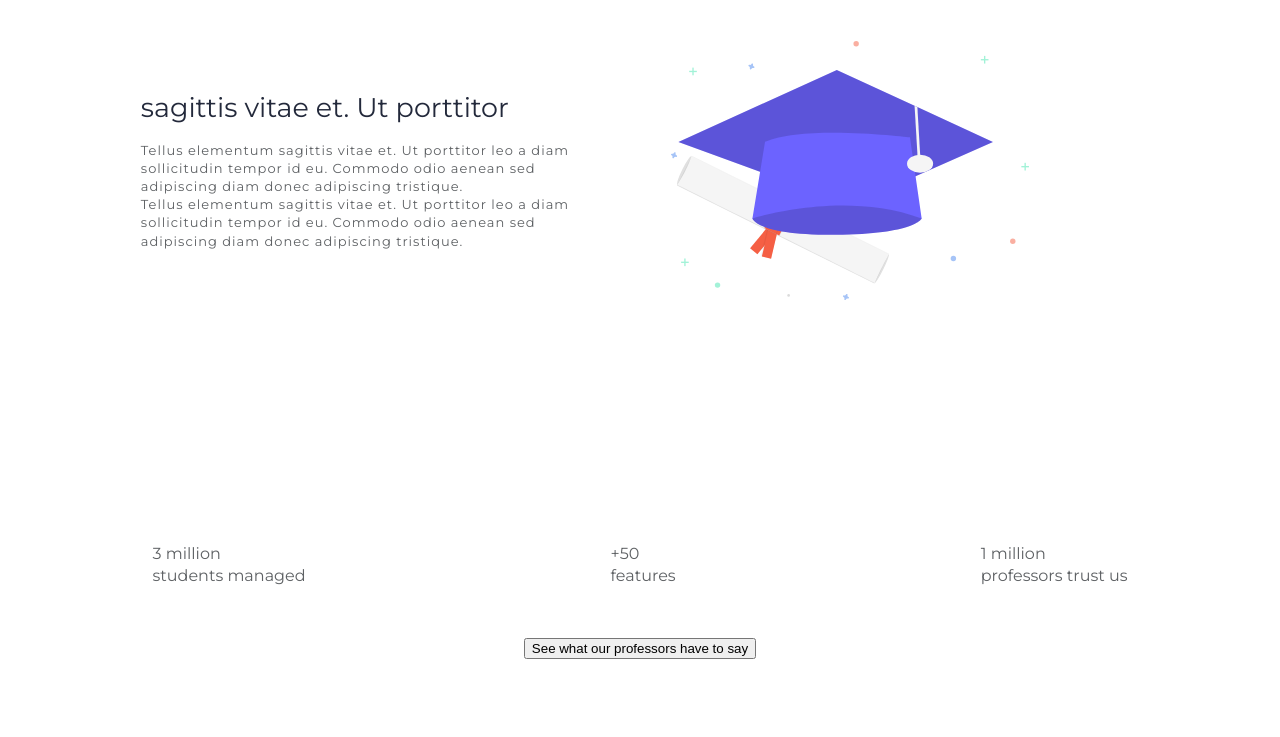
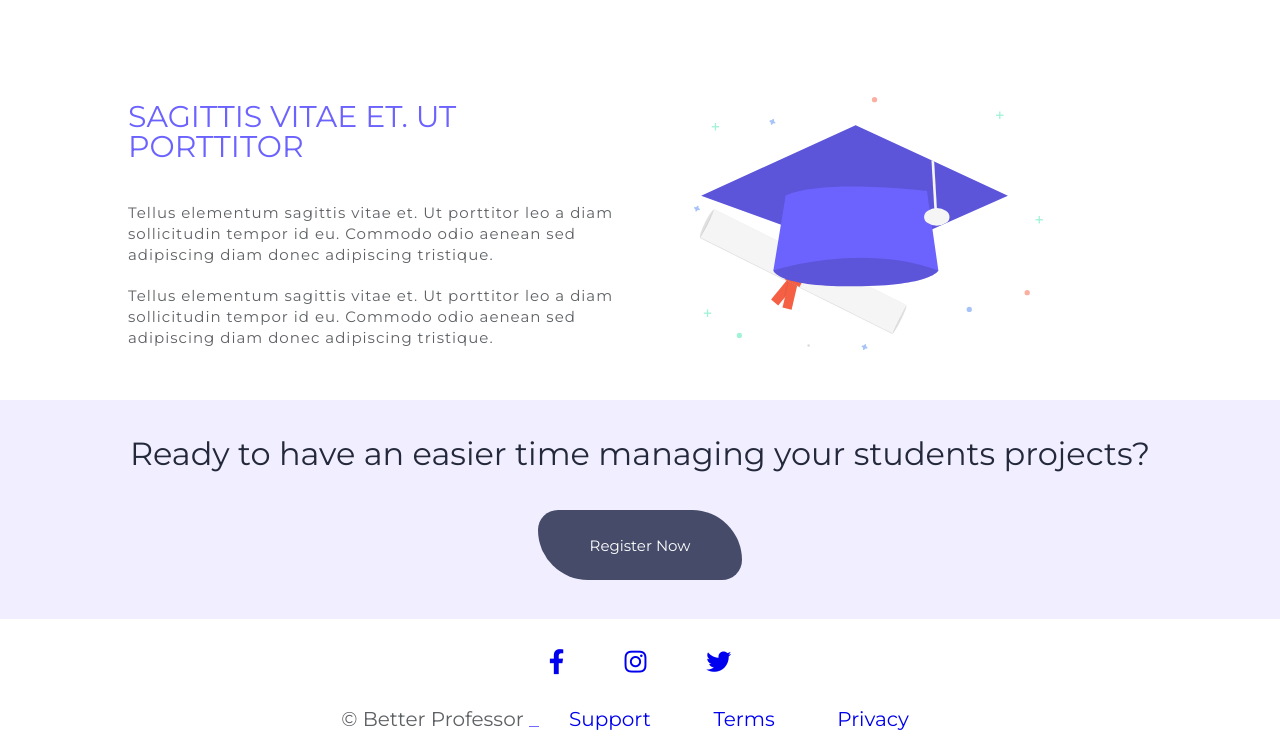
Before and after one commit to BW-Better-Professor-App1/Marketing-Page, a plain HTML site: page index.html in a window 1280 px wide. Shown: the part 1735-2472 px from the top of the page. Drawn offline with Linux system fonts and the light colour scheme.

Commit message:
styles mostly completed for landing. subject to change

```diff
--- a/index.html
+++ b/index.html
@@ -21,9 +21,9 @@
       <h1>Better Professor <span>_</span></h1>
       <nav>
         <div class="nav-left">
+          <a href="#">Partners</a>
+          <a href="#">Solution</a>
           <a href="#">Pricing</a>
-          <a href="#">Uni Partners</a>
-          <a href="#">Solution</a>
         </div>
         <div class="nav-right">
           <a href="#">Login</a>
@@ -37,15 +37,16 @@
           <div class="cta-container">
             <div class="cta-text">
               <h2>
-                The <span>easiest</span> way to keep track of
-                your students projects
+                The <span>easiest</span> way to keep track of your students
+                projects
               </h2>
               <p>
-                All the importatant dates and automatic reminders kept in our app!
+                All the importatant dates and automatic reminders kept in our
+                app!
               </p>
             </div>
             <div class="cta-img">
-              <img src="./img/undraw_Working_oh83.svg" alt="">
+              <img src="./img/undraw_Working_oh83.svg" alt="" />
             </div>
           </div>
           <div class="cta-btn">
@@ -97,7 +98,7 @@
             <img src="./img/undraw_teacher_35j2.svg" alt="" />
           </div>
           <div class="student-text">
-            <h4>sagittis vitae et. Ut porttitor</h4>
+            <h2>sagittis vitae et. Ut porttitor</h2>
             <p>
               Tellus elementum sagittis vitae et. Ut porttitor leo a diam
               sollicitudin tempor id eu. Commodo odio aenean sed adipiscing diam
@@ -112,7 +113,7 @@
         </div>
         <div class="success-descript">
           <div class="student-text">
-            <h4>sagittis vitae et. Ut porttitor</h4>
+            <h2>sagittis vitae et. Ut porttitor</h2>
             <p>
               Tellus elementum sagittis vitae et. Ut porttitor leo a diam
               sollicitudin tempor id eu. Commodo odio aenean sed adipiscing diam
@@ -130,30 +131,10 @@
         </div>
       </section>
       <section class="reviews">
-        <div class="review-item-container">
-          <div class="item">
-            <p>3 million</p>
-            <p>students managed</p>
-          </div>
-          <div class="item">
-            <p>+50</p>
-            <p>features</p>
-          </div>
-          <div class="item">
-            <p>1 million</p>
-            <p>professors trust us</p>
-          </div>
-        </div>
-        <div class="reviews-btn">
-          <button>See what our professors have to say</button>
-        </div>
         <div class="join-now">
-          <div class="join-img">
-            <img src="./img/undraw_server_cluster_jwwq.svg" alt="" />
-          </div>
-          <h2>Ready to have an easier time managing your students?</h2>
+          <h2>Ready to have an easier time managing your students projects?</h2>
           <div class="register-btn">
-            <button>Register</button>
+            <button>Register Now</button>
           </div>
         </div>
       </section>
@@ -165,8 +146,9 @@
             <a href="#"><i class="fab fa-twitter"></i></a>
           </div>
           <div class="legal-container">
-            <p>Better Professor &copy;</p>
+            <p>&copy; Better Professor <span>_</span></p>
             <div class="legal-links">
+              <a href="#">Support</a>
               <a href="#">Terms</a>
               <a href="#">Privacy</a>
             </div>
--- a/less/home-page.less
+++ b/less/home-page.less
@@ -1,6 +1,5 @@
 header {
   .cta {
-    margin-top: -3rem;
     margin-bottom: -10rem;
     display: flex;
     flex-direction: column;
@@ -8,7 +7,7 @@ header {
     padding: 5%;
     .cta-container {
       display: flex;
-
+      // align-items: center;
       .cta-text {
         margin: -1rem 4rem;
         h2 {
@@ -36,13 +35,15 @@ header {
       button {
         cursor: pointer;
         padding: 2.5%;
-        width : 20%;
-        font-family: 'Montserrat';
+        width: 20%;
+        font-family: "Montserrat";
+        font-size: 1.5rem;
         color: white;
         background-color: @primary-purple-dark;
-        transition: background-color .2s, border .2s;
+        transition: background-color 0.2s, border 0.2s;
         border: none;
         border-radius: 2rem 5rem;
+        outline: none;
         &:hover {
           background-color: @primary-purple;
         }
@@ -94,22 +95,25 @@ header {
 
 //Student Success
 .students-success {
-  // margin-top: 4rem;
-  padding: 11%;
+  padding: 3% 10% 3%;
+  width: 100%;
   & div:last-child {
-    margin: 5rem 0;
+    margin: 9rem 0 1rem;
   }
 
   .success-descript {
     display: flex;
     align-items: center;
 
-    h4 {
-      font-size: 2.7rem;
-      margin-bottom: 2rem;
+    h2 {
+      font-size: 3rem;
+      margin-bottom: 4rem;
+      color: @primary-purple;
+      text-transform: uppercase;
     }
     p {
-      font-size: 1.3rem;
+      margin-top: 2rem;
+      font-size: 1.5rem;
       letter-spacing: 0.1rem;
     }
     .student-img {
@@ -127,24 +131,51 @@ header {
   display: flex;
   align-items: center;
   flex-direction: column;
+  background-color: @primary-purple-light;
+  padding: 3%;
+
   .review-item-container {
     display: flex;
     width: 100%;
     justify-content: space-around;
     margin: 5rem;
+
+    .item {
+      text-align: center;
+      p {
+        font-size: 2rem;
+        span {
+          color: @primary-purple;
+        }
+      }
+    }
   }
-  .reviews-btn {
-    margin-bottom: 8rem;
-  }
-
   .join-now {
     display: flex;
     flex-direction: column;
-    align-items: center;
-    .join-img {
-      width: 50%;
-      img {
-        width: 100%;
+    h2 {
+      margin-bottom: 4rem;
+    }
+
+    .register-btn {
+      width: 100%;
+      text-align: center;
+      button {
+        cursor: pointer;
+        padding: 2.5%;
+        width: 20%;
+        font-family: "Montserrat";
+        font-size: 1.5rem;
+        color: white;
+        background-color: @primary-purple-dark;
+        transition: background-color 0.2s, border 0.2s;
+        border: none;
+        border-radius: 2rem 5rem;
+        outline: none;
+
+        &:hover {
+          background-color: @primary-purple;
+        }
       }
     }
   }
@@ -152,17 +183,39 @@ header {
 
 //Footer
 .footer-nav {
+  .social-links,
+  .legal-links {
+    a:visited,
+    a:active {
+      color: @primary-purple-dark;
+    }
+     a {
+       font-size: 2rem;
+       margin: 3rem;
+       text-decoration: none;
+       transition: color .2s;
+       &:hover {
+         color: @nav-links;
+       }
+     }
+  }
   .social-links {
     display: flex;
     justify-content: center;
     a {
-      margin: 3rem;
-      font-size: 2rem;
+      font-size: 2.5rem;
     }
+
   }
   .legal-container {
     display: flex;
     justify-content: center;
     align-items: center;
+    p {
+      font-size: 2rem;
+      span{
+        color: @primary-purple;
+      }
+    }
   }
 }
--- a/less/navigation.less
+++ b/less/navigation.less
@@ -1,9 +1,11 @@
 .nav-bar {
+  background-color: @primary-purple-light;
   width: 100%;
   display: flex;
   justify-content: center;
   align-items: center;
-  margin: 3rem auto;
+  margin: 0 auto 3rem;
+  padding: 1%;
   h1 {
     font-size: 3.5rem;
     // span {
```
Also changed, not shown: css/index.css.
